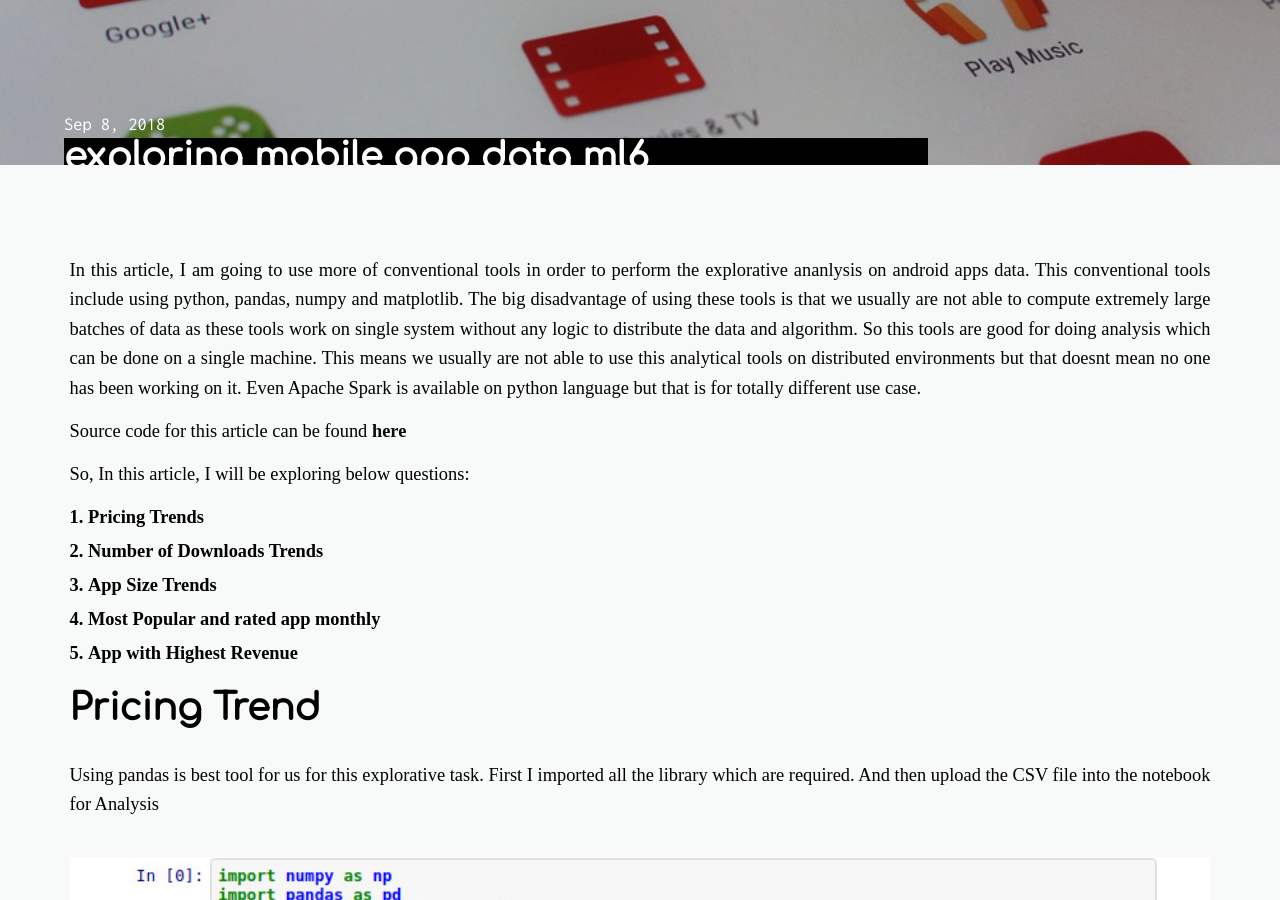
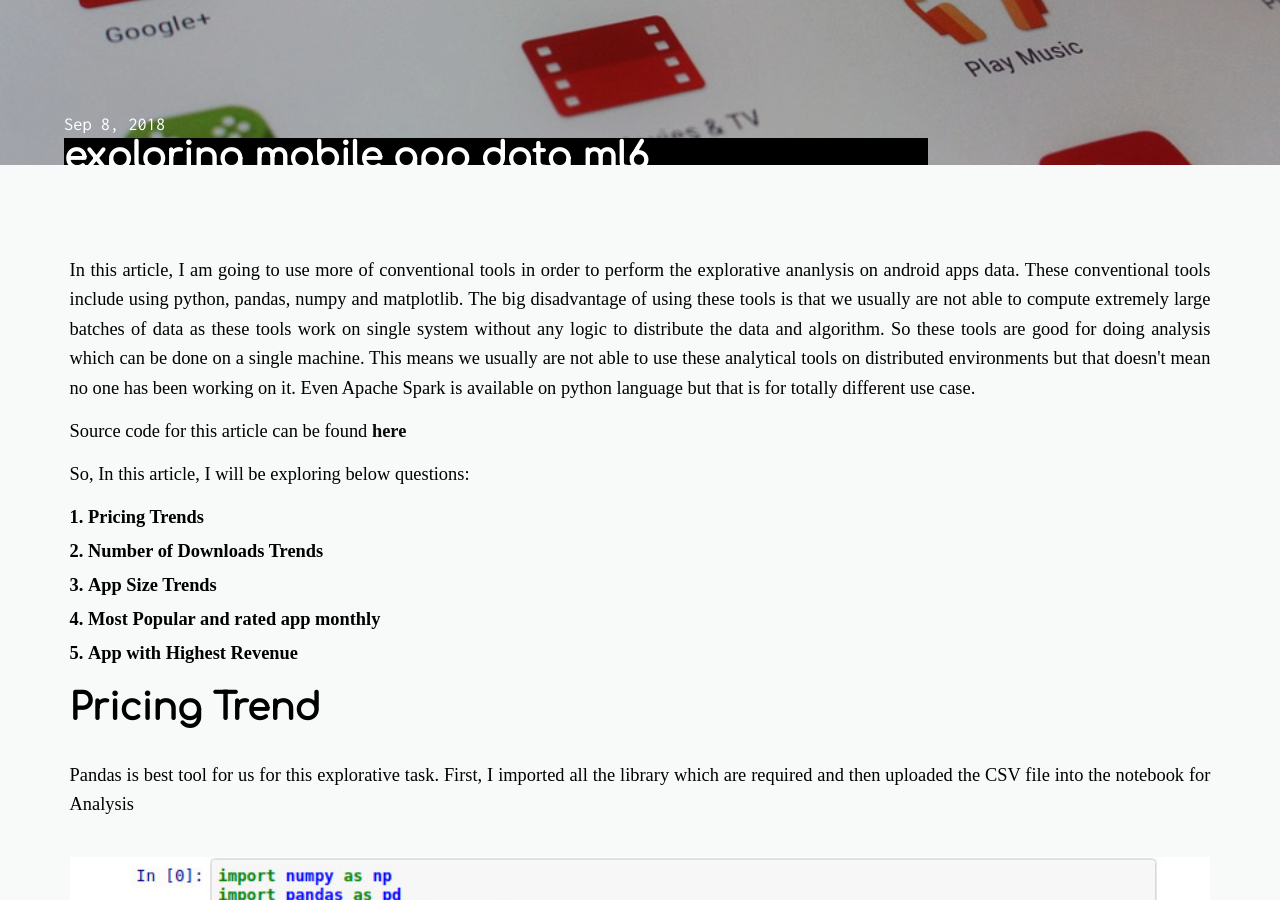
Before and after one commit to daftengineer/daftengineer.github.io, a Jekyll site: the page built from _posts/2018-09-08-Exploring-mobile-app-data.markdown, in a window 1280 px wide and 900 px high, scrolled down 479 px. Built offline with Jekyll 4.4.1, drawn with Linux system fonts in a browser that asks for light colours; nearby versions of some CDN libraries; some of the changed text lies outside the part shown.

Commit message:
Update 2018-09-08-Exploring-mobile-app-data.markdown

```diff
--- a/_posts/2018-09-08-Exploring-mobile-app-data.markdown
+++ b/_posts/2018-09-08-Exploring-mobile-app-data.markdown
@@ -8,7 +8,7 @@
 ---
 
 <div style="color:black;"><p></p>
-<p style="text-align:justify;">In this article, I am going to use more of conventional tools in order to perform the explorative ananlysis on android apps data. This conventional tools include using python, pandas, numpy and matplotlib. The big disadvantage of using these tools is that we usually are not able to compute extremely large batches of data as these tools work on single system without any logic to distribute the data and algorithm. So this tools are good for doing analysis which can be done on a single machine. This means we usually are not able to use this analytical tools on distributed environments but that doesnt mean no one has been working on it. Even Apache Spark is available on python language but that is for totally different use case.</p>
+<p style="text-align:justify;">In this article, I am going to use more of conventional tools in order to perform the explorative ananlysis on android apps data. These conventional tools include using python, pandas, numpy and matplotlib. The big disadvantage of using these tools is that we usually are not able to compute extremely large batches of data as these tools work on single system without any logic to distribute the data and algorithm. So these tools are good for doing analysis which can be done on a single machine. This means we usually are not able to use these analytical tools on distributed environments but that doesn't mean no one has been working on it. Even Apache Spark is available on python language but that is for totally different use case.</p>
 <p style="text-align:justify;">Source code for this article can be found <a href = "https://github.com/daftengineer/MachineLearningProjects/blob/master/Exploring_Android_App_Data.ipynb">here</a></p>
 <p style="text-align:justify;">So, In this article, I will be exploring below questions:</p>
  <b> <ol>
@@ -19,11 +19,11 @@
   <li>App with Highest Revenue</li>
   </ol></b>
  <h1>Pricing Trend</h1><br />
-<p style="text-align:justify;">Using pandas is best tool for us for this explorative task. First I imported all the library which are required. And then upload the CSV file into the notebook for Analysis</p>
+<p style="text-align:justify;">Pandas is best tool for us for this explorative task. First, I imported all the library which are required and then uploaded the CSV file into the notebook for Analysis</p>
  <img src= "https://daftengineer.github.io/media_assets/ml6p1.jpg" />
-<p style="text-align:justify;">Now, for finding pricing trends we need to clean the date column as it has many typos. For that i wrote a function which we can pass on every row to clean the date as required.</p>
+<p style="text-align:justify;">Now, for finding pricing trends, we need to clean the date column as it has many typing mistakes. For that I wrote a function, which we can pass on every row to clean the date as required.</p>
  <img src= "https://daftengineer.github.io/media_assets/ml6p2.jpg" />
-<p style="text-align:justify;">Then, I grouped data and showed pricing trend (mean):</p>
+<p style="text-align:justify;">Then, I have grouped data and showed pricing trend (mean):</p>
  <img src= "https://daftengineer.github.io/media_assets/ml6p3.jpg" />
  <h1>Number of Downloads Trends</h1><br />
 <p style="text-align:justify;">Using exactly the same logic I plotted the trend for Number of downloads. But point here to be noted is that graph here is on logarithmic axis so changes are actually more drastic than it seems.</p>
@@ -31,13 +31,13 @@
 <h1>App Size Trends</h1><br />
 <p style="text-align:justify;">Here, size of app is in form of "2,3M" (2.3 Million) so we need to change it to float value from current string value using which we can work on it. So I wrote below function for it.</p>
  <img src= "https://daftengineer.github.io/media_assets/ml6p5.jpg" />
-<p style="text-align:justify;">Then it is became easy to plot it.</p>
+<p style="text-align:justify;">Then it becames easy to plot it.</p>
  <img src= "https://daftengineer.github.io/media_assets/ml6p6.jpg" />
   <h1>Most Popular app Monthly</h1><br />
-<p style="text-align:justify;">For this I needed a definition for Popularity. So in context of data we have available we can define popularity as number of downloads times rating. This results in this kinda app list but we had merge the data as groupby removes every other column which are not subject to grouping</p>
+<p style="text-align:justify;">For this, I needed a definition for Popularity. So, in context of data we have available, we can define popularity as number of downloads times rating. This results in this type of app list but we had merge the data as groupby removes every other column which are not subject to grouping</p>
  <img src= "https://daftengineer.github.io/media_assets/ml6p7.jpg" />
  <img src= "https://daftengineer.github.io/media_assets/ml6p8.jpg" />
  <h1>App with Highest Revenue Monthly</h1><br />
-<p style="text-align:justify;">Using the above logic we can also find apps with most revenue. Revenue, here, is defined as number of downloads times price. In earlier years there werent monetization option on apps so I removed all those who might have earned from advertisement but not directly from play store.</p>
+<p style="text-align:justify;">Using the above logic we can also find apps with most revenue. Revenue, here, is defined as number of downloads times price. In earlier years, there werent monetization option on apps so I removed all those who might have earned from advertisement but not directly from play store.</p>
 <img src= "https://daftengineer.github.io/media_assets/ml6p9.jpg" />
  </div>
```
